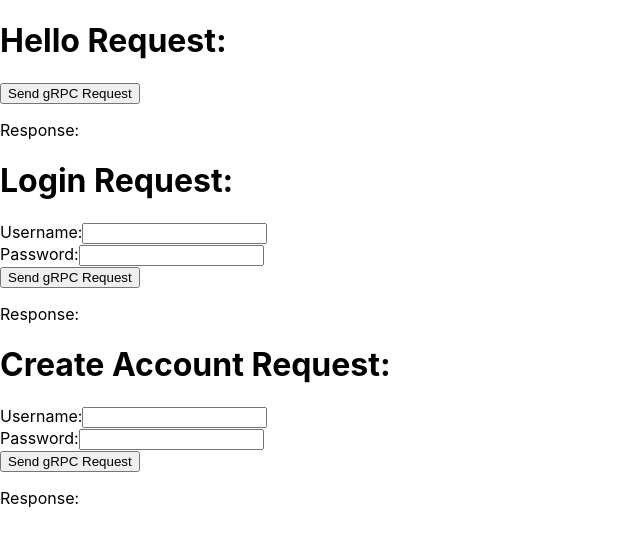
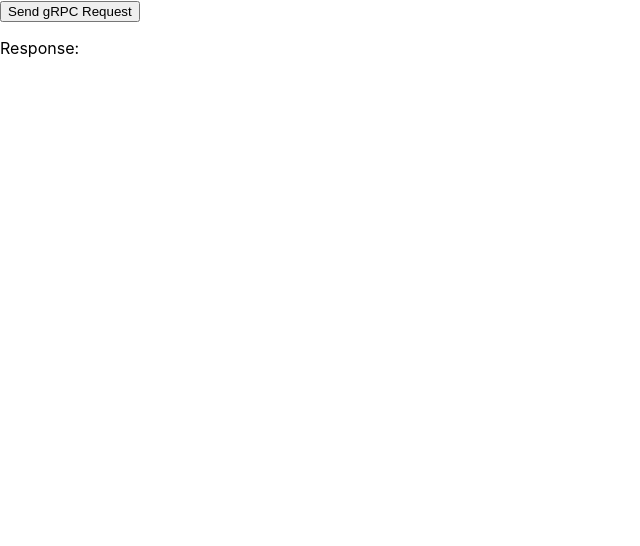
Before and after one commit to wcygan/twote, a React (Create React App) app in the folder twote-frontend/: page / in a window 1280 px wide. Shown: the top 546 px of the page, without its empty margins (0-640 px from the left). Built offline with nearby package versions, Linux system fonts and the light colour scheme.

Commit message:
Add react-router-dom

```diff
--- a/twote-frontend/package.json
+++ b/twote-frontend/package.json
@@ -10,9 +10,13 @@
     "google-protobuf": "^3.21.2",
     "grpc-web": "^1.4.2",
     "js-cookie": "^3.0.5",
+    "localforage": "^1.10.0",
+    "match-sorter": "^6.3.1",
     "react": "^18.2.0",
     "react-dom": "^18.2.0",
+    "react-router-dom": "^6.16.0",
     "react-scripts": "5.0.1",
+    "sort-by": "^1.2.0",
     "web-vitals": "^2.1.4"
   },
   "scripts": {
--- a/twote-frontend/src/App.js
+++ b/twote-frontend/src/App.js
@@ -1,18 +1,19 @@
 import HelloComponent from './components/HelloComponent';
 import LoginComponent from './components/LoginComponent';
 import CreateAccountComponent from "./components/CreateAccountComponent";
+import { BrowserRouter as Router, Route, Switch } from 'react-router-dom';
 
 function App() {
-  return (
-      <div>
-        <h1>Hello Request:</h1>
-        <HelloComponent />
-        <h1>Login Request:</h1>
-        <LoginComponent />
-        <h1>Create Account Request:</h1>
-        <CreateAccountComponent />
-      </div>
-  );
+    return (
+        <Router>
+            <Switch>
+                <Route path="/" exact component={HelloComponent} />
+                <Route path="/login" component={LoginComponent} />
+                <Route path="/create-account" component={CreateAccountComponent} />
+            </Switch>
+        </Router>
+    );
 }
 
+
 export default App;
```
Also changed, not shown: 2 other files (tests, documents, lock files or other folders).
